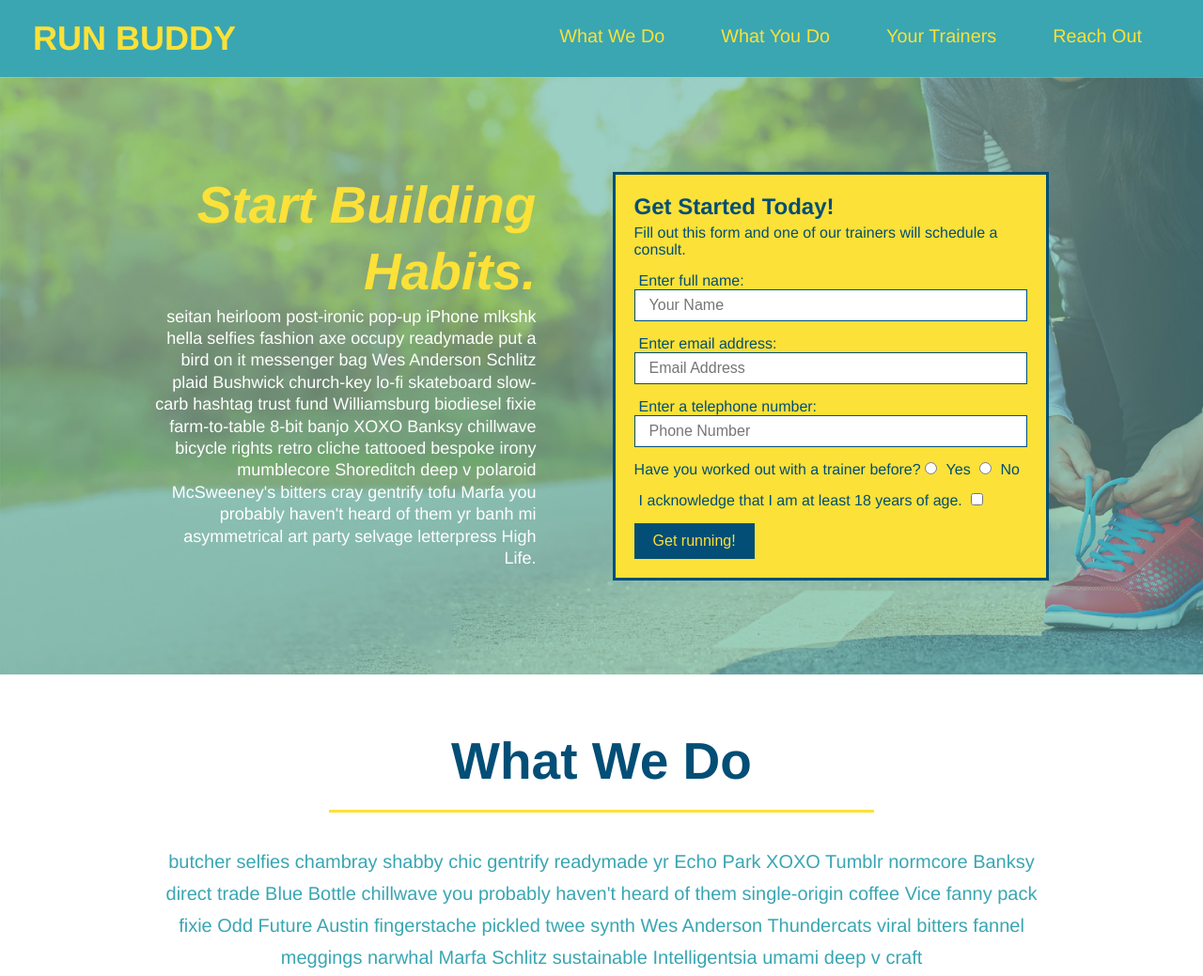
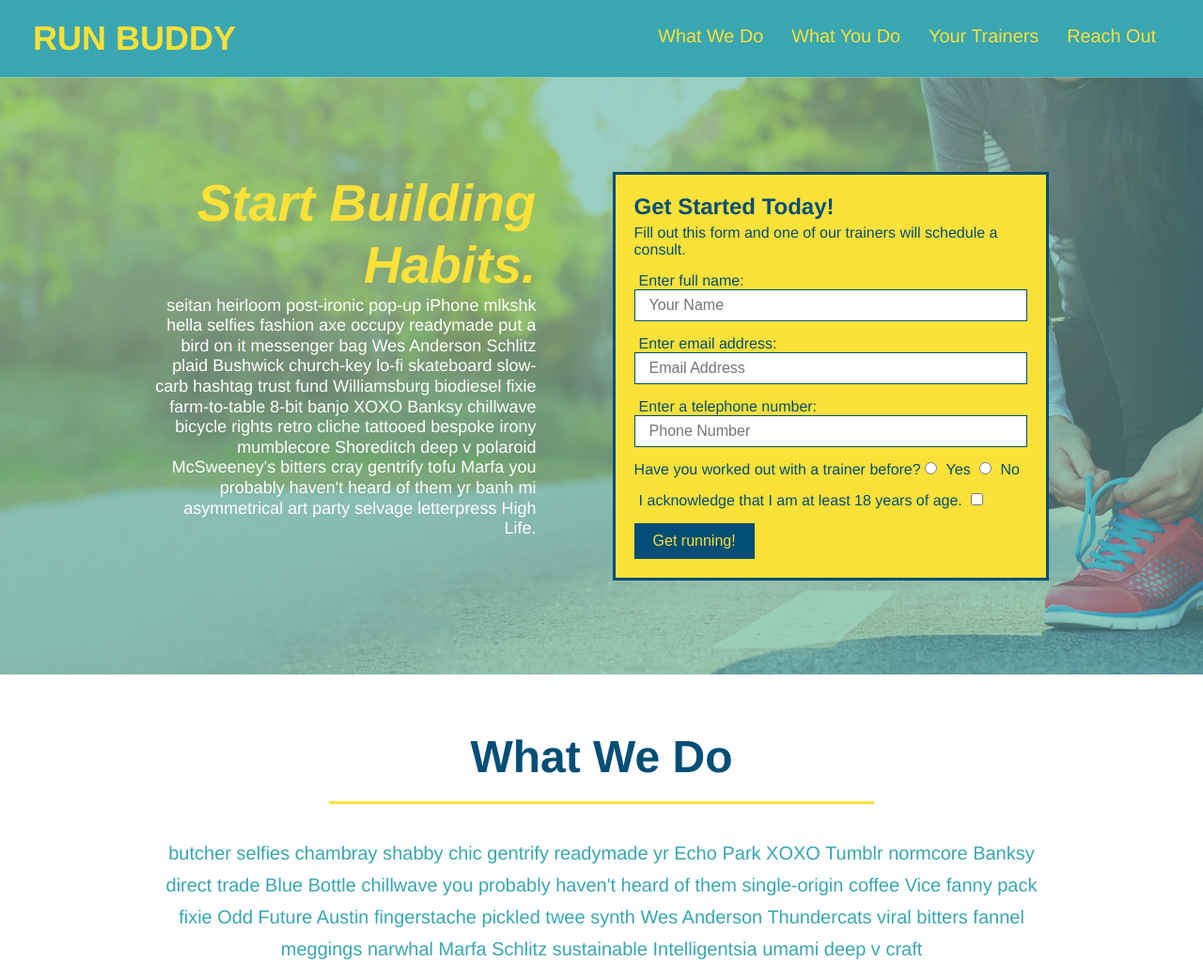
Before and after one commit to Mindydiane/run-buddy, a plain HTML site: page index.html in a window 1280 px wide. Shown: the top 1039 px of the page at 94% size. Drawn offline with Linux system fonts and the light colour scheme.

Commit message:
adding media queries to css style

```diff
--- a/assets/css/style.css
+++ b/assets/css/style.css
@@ -47,7 +47,7 @@ header a {
     }
 
   header nav ul li a {
-    margin: 0 30px;
+    padding: 10px 15px;
     font-weight: lighter;
     font-size: 1.55vw;
   }
@@ -85,6 +85,7 @@ section {
 
 /* Hero Style Start*/
 .hero {
+  align-items: flex-start;
   background-image: url("../images/hero-bg.jpg");
   background-size: cover;
   display: flex;
@@ -98,7 +99,7 @@ section {
   margin: 3.5%;
   color: #fff;
   font-size: 18px;
-  line-height: 1.3;
+  line-height: 1.2;
 }
 
 .hero-cta h2 {
@@ -215,7 +216,7 @@ section {
   text-align: center;
   margin: 0 auto 35px auto;
   width: 50%;
-  font-size: 55px;
+  font-size: 48px;
   border-bottom: 3px solid;
   color: #024e76;
 }
@@ -348,3 +349,10 @@ section {
 .flex-row {
   display: flex;
 }
+
+/* MEDIA QUERY FOR SMALLER DESKTOP SCREENS AND SMALLER */
+@media screen and (max-width: 980px) {
+
+  /* this will be applied on any screen smaller than 980px */
+
+  }
--- a/index.html
+++ b/index.html
@@ -2,6 +2,7 @@
 <html lang="en">
 <head>
     <meta charset="UTF-8" />
+    <meta name="viewport" content="width=device-width, initial-scale=1.0" />
     <title>Run Buddy</title>
     <!-- linking css-->
     <link rel="stylesheet" href="./assets/css/style.css" />
```
Also changed, not shown: privacy-policy.html (+1 -0 lines).
